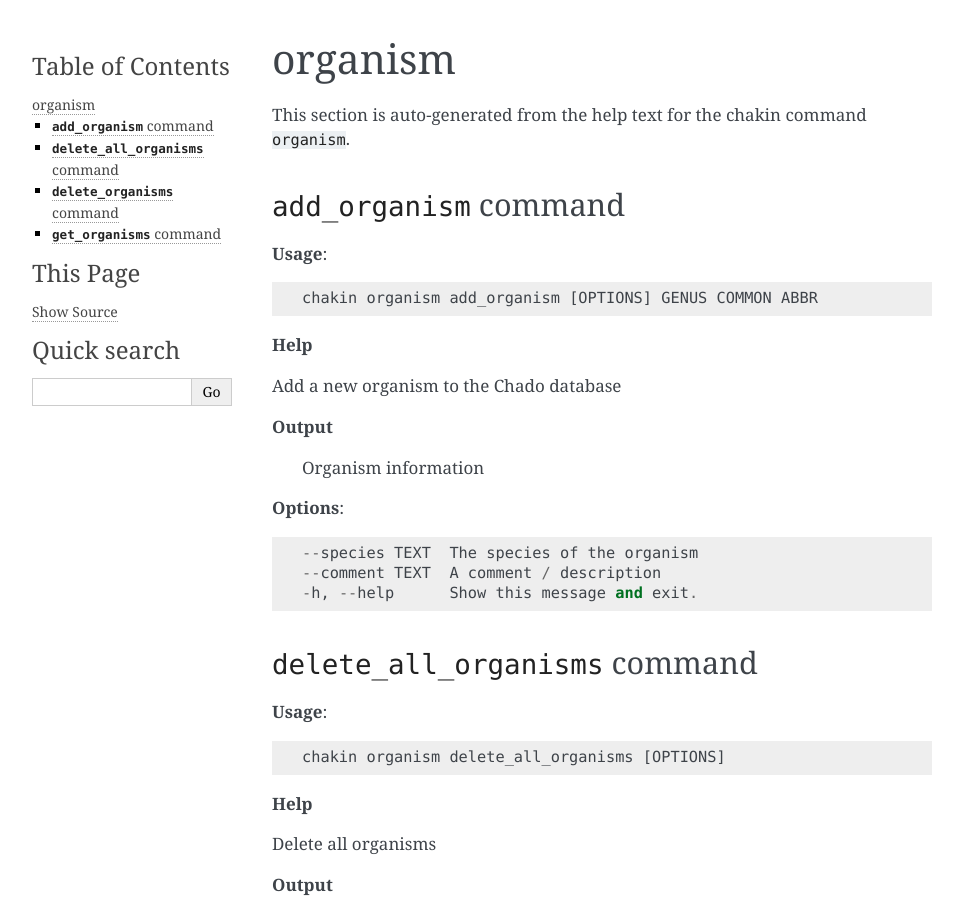
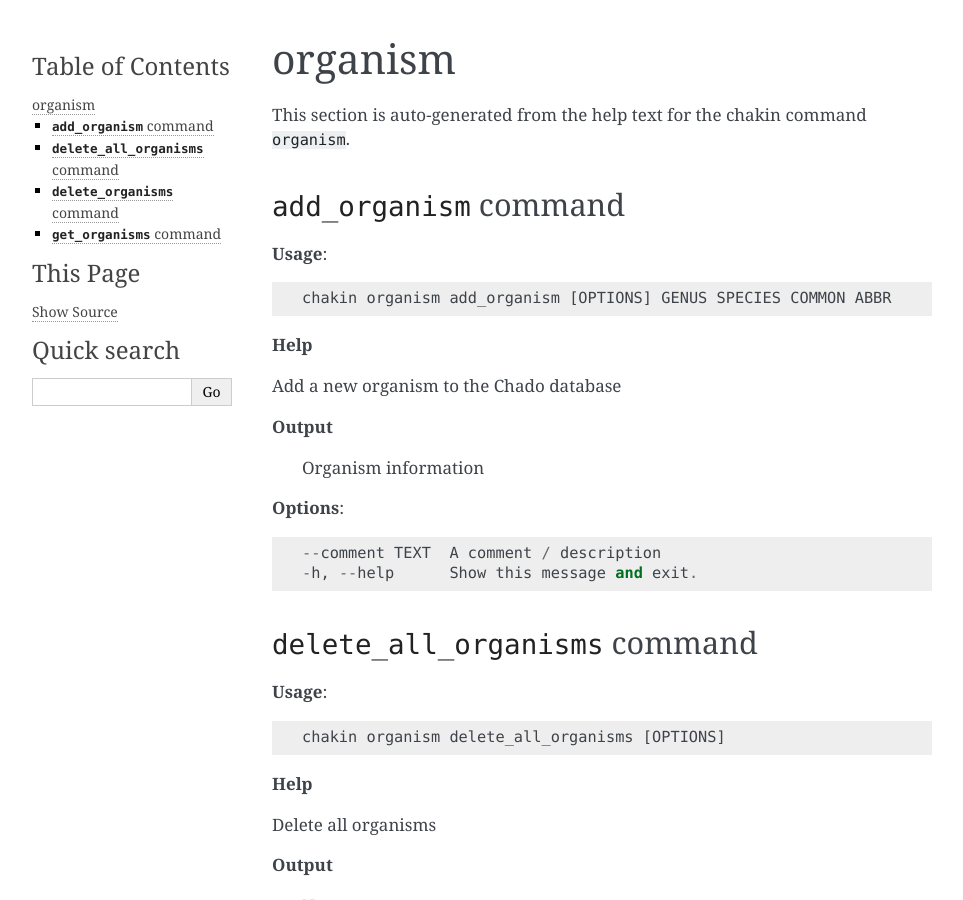
Before and after one commit to galaxy-genome-annotation/python-chado, a Sphinx documentation site: the page built from docs/commands/organism.rst, in a window 1280 px wide and 900 px high. Shown: the whole window, without its empty margins (148-1111 px from the left). Built offline with Sphinx 7.4.7, drawn with Linux system fonts in a browser that asks for light colours; some of the changed lines change nothing that is shown.

Commit message:
update doc

```diff
--- a/docs/commands/organism.rst
+++ b/docs/commands/organism.rst
@@ -10,7 +10,7 @@
 
 **Usage**::
 
-    chakin organism add_organism [OPTIONS] GENUS COMMON ABBR
+    chakin organism add_organism [OPTIONS] GENUS SPECIES COMMON ABBR
 
 **Help**
 
@@ -25,7 +25,6 @@
 **Options**::
 
 
-      --species TEXT  The species of the organism
       --comment TEXT  A comment / description
       -h, --help      Show this message and exit.
 
```
